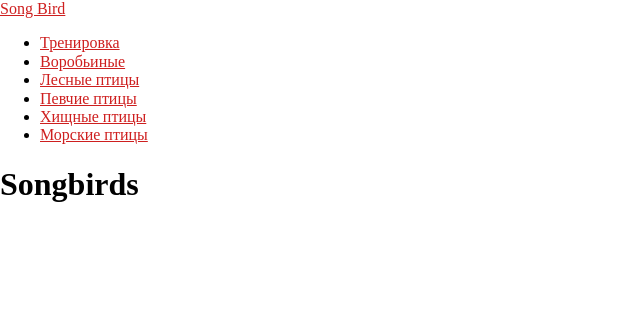
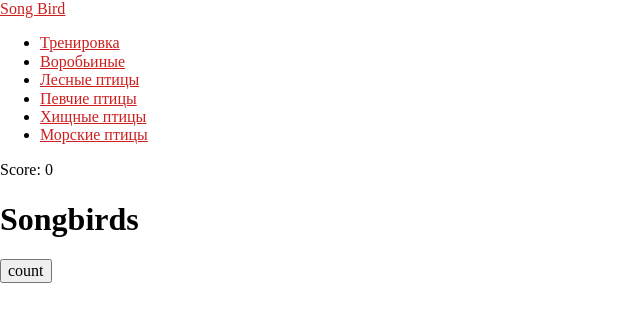
Before and after one commit to YaroslavBIG/songbird, a React (Create React App) app: page /songbirds in a window 1280 px wide. Shown: the top 322 px of the page, without its empty margins (0-640 px from the left). Built offline with nearby package versions, Linux system fonts and the light colour scheme.

Commit message:
feat: add counter

```diff
--- a/package.json
+++ b/package.json
@@ -34,5 +34,8 @@
       "last 1 firefox version",
       "last 1 safari version"
     ]
+  },
+  "devDependencies": {
+    "eslint-plugin-react-hooks": "^4.0.8"
   }
 }
--- a/src/App.js
+++ b/src/App.js
@@ -4,7 +4,6 @@ import { Layout } from 'components/Layout/Layout';
 import './App.scss';
 import {Home, QuizPage} from './Pages';
 import {Train} from './Pages';
-
 
 const App = () => (
         <Layout>
--- a/src/Pages/QuizPage.js
+++ b/src/Pages/QuizPage.js
@@ -1,9 +1,19 @@
 import React from 'react';
+import { ScoreConsumer } from 'components/hoc/CounterState';
 
 export const QuizPage = (props) => {
-  console.log('lskdnksld', props)
+
   return (
-<div>
-    <h1>{props.title}</h1>
-  </div>
+    <div>
+        <h1>{props.title}</h1>
+        <ScoreConsumer>
+          { context => (
+          <button
+            onClick={ context.addCounter }
+            >
+            count
+          </button>)
+          }
+        </ScoreConsumer>
+    </div>
 )};
--- a/src/components/Counter/Counter.js
+++ b/src/components/Counter/Counter.js
@@ -1,7 +1,12 @@
 import React from 'react';
+import { ScoreConsumer } from '../hoc/CounterState';
 
-export const Counter = () => (
+export const Counter = (props) => (
+  <ScoreConsumer>
+    { context => (
     <div className="counter">
-
+      Score: {context.count}
     </div>
+    )}
+  </ScoreConsumer>
 );
--- a/src/components/Layout/Layout.js
+++ b/src/components/Layout/Layout.js
@@ -1,14 +1,20 @@
 import React from 'react';
 import { NavBar } from 'components/NavBar/NavBar';
+import { Counter } from 'components/Counter/Counter';
+import { CounterState } from 'components/hoc/CounterState';
 
-export const Layout = (props) => (
+export const Layout = (props) => {
+ return (
       <div className="container">
+        <CounterState>
           <header>
             <NavBar />
+            <Counter />
           </header>
           <main>
             { props.children }
           </main>
+        </CounterState>
           <footer></footer>
       </div>
-);
+)};
--- /dev/null
+++ b/src/components/hoc/CounterState.js
@@ -0,0 +1,23 @@
+import React, { Component } from 'react';
+
+export const ScoreContext = React.createContext()
+export const ScoreProvider = ScoreContext.Provider
+export const ScoreConsumer = ScoreContext.Consumer
+
+export class CounterState extends Component {
+state = {
+  count: 0
+}
+
+addCounter = () => {
+  return this.setState(prevState => ({count: prevState.count + 1}))
+  }
+
+  render() {
+    return (
+        <ScoreProvider value={{count:this.state.count, addCounter: this.addCounter}}>
+          {this.props.children}
+        </ScoreProvider>
+    )
+  };
+};
--- a/src/components/index.js
+++ b/src/components/index.js
@@ -1,3 +1,3 @@
 export {NavBar} from './NavBar/NavBar';
 export {BirdCard} from './BirdCard/BirdCard';
-export {Counter} from './Counter/Counter';
+export {CounterState} from './hoc/CounterState';
```
Also changed, not shown: public/manifest.json, 1 other file (tests, documents, lock files or other folders). Lines whose indentation alone changed are shown as unchanged.
